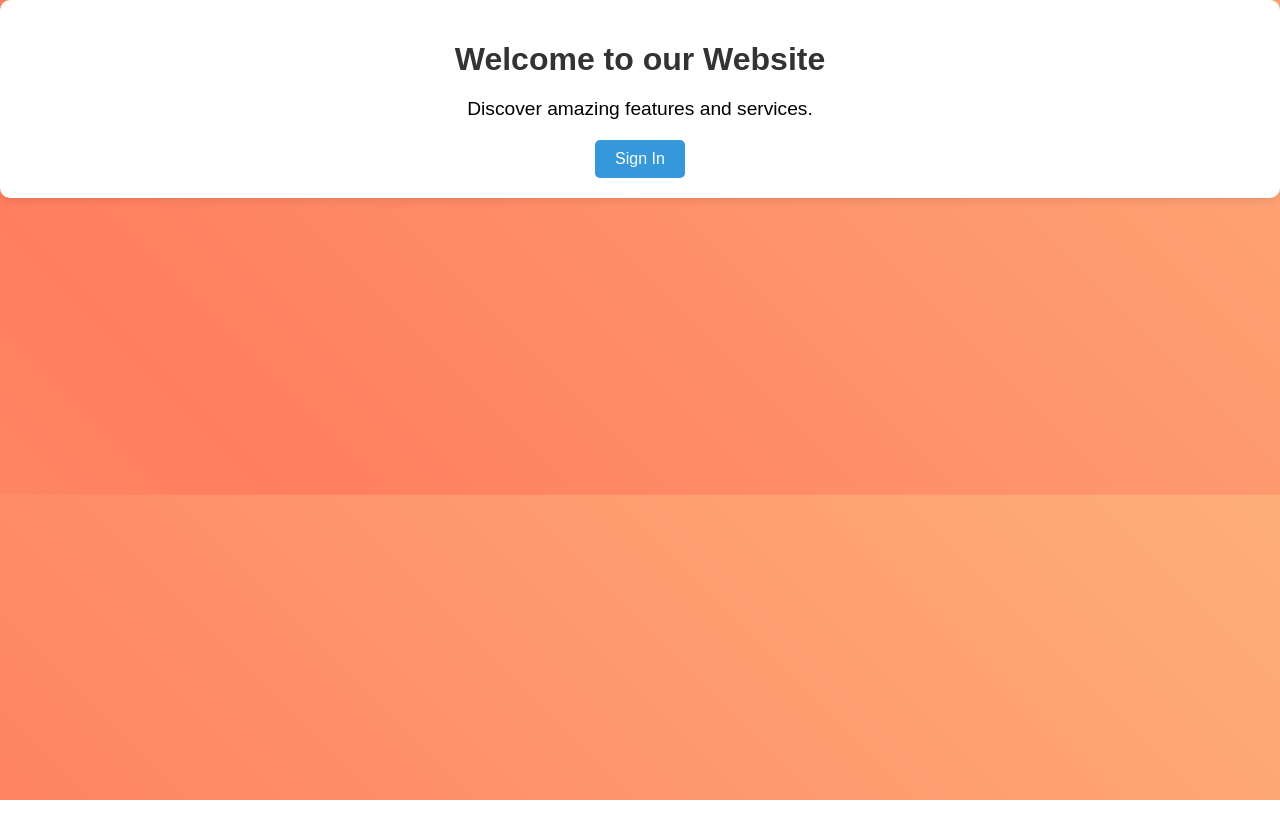
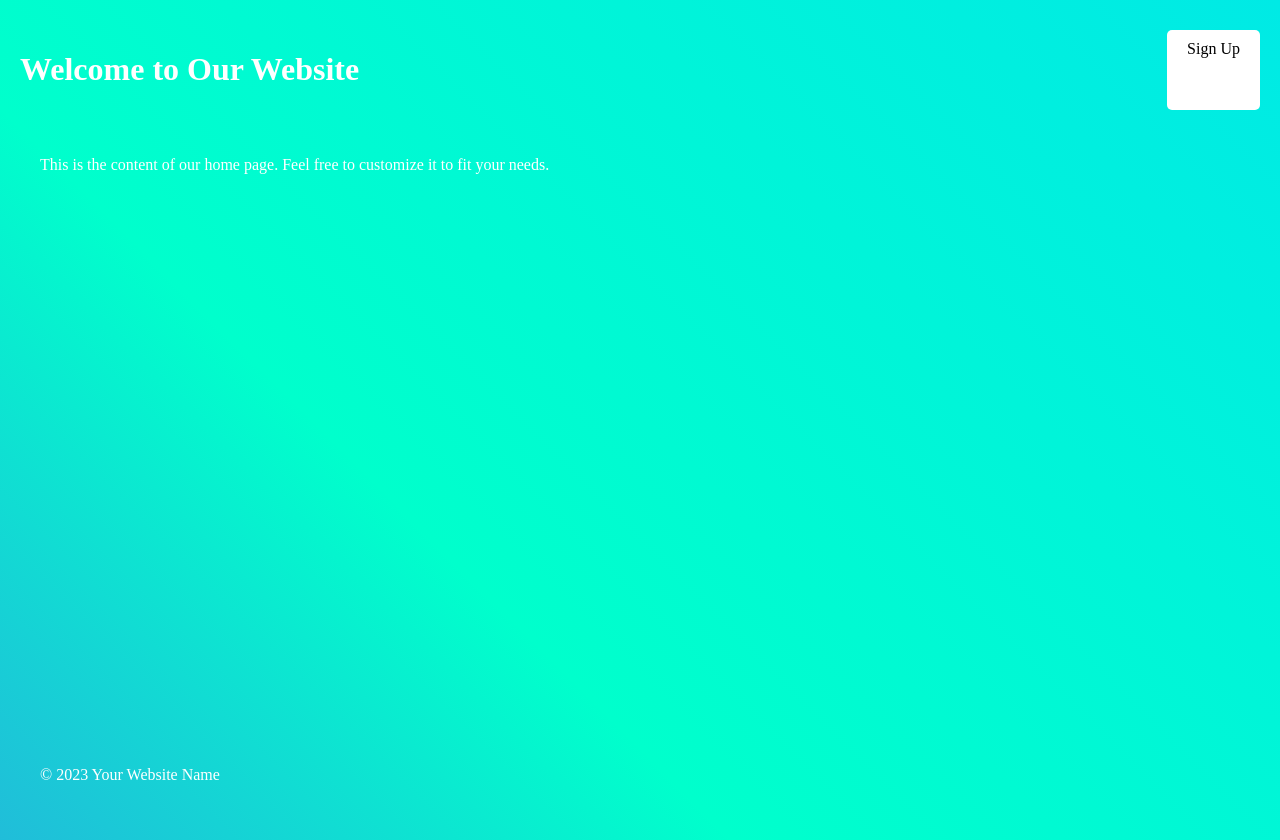
Before and after one commit to InsaneH4/picturebook-gen, a React (Vite) app in the folder frontend/: page / in a window 1280 px wide. Before the commit the page ends 800 px from the top, so only its background shows below. Built offline with nearby package versions, Linux system fonts and the light colour scheme.

Commit message:
Revert "better"
This reverts commit 340760140c6479506492e6cd84e841cc18a731c2.

```diff
--- a/frontend/src/pages/Home.css
+++ b/frontend/src/pages/Home.css
@@ -1,40 +1,60 @@
-.home {
+/* Home.css */
+
+/* Reset the margin on the body element */
+body {
+  margin: 0;
+}
+
+/* Define styles for the container of your home page */
+.home-page {
   display: flex;
+  flex-direction: column;
+  align-items: flex-start;
   justify-content: center;
-  align-items: center;
   height: 100vh;
+  padding: 20px; /* Added padding for spacing */
+  background: linear-gradient(45deg, #ff00b8, #7d00ff, #00ffcc, #00d4ff);
+  background-size: 400% 400%;
+  animation: gradientAnimation 15s ease infinite;
+  color: white;
+}
+
+@keyframes gradientAnimation {
+  0% {
+    background-position: 0% 50%;
+  }
+  50% {
+    background-position: 100% 50%;
+  }
+  100% {
+    background-position: 0% 50%;
+  }
+}
+
+header {
+  display: flex;
+  justify-content: space-between; /* Aligns the button to the right */
+  width: 100%;
+  padding: 10px 0;
+}
+
+main, footer {
+  text-align: center;
+  padding: 20px;
+}
+
+footer {
+  margin-top: auto;
+}
+
+.sign-up-button {
+  padding: 10px 20px;
+  background-color: #ffffff;
+  color: #000000;
+  text-decoration: none;
+  border-radius: 5px;
+}
+
+.sign-up-button:hover {
   background-color: #f0f0f0;
 }
-
-.content {
-  text-align: center;
-  padding: 20px;
-  background-color: #ffffff;
-  border-radius: 10px;
-  box-shadow: 0 2px 10px rgba(0, 0, 0, 0.1);
-}
-
-h1 {
-  font-size: 2em;
-  margin-bottom: 10px;
-}
-
-p {
-  font-size: 1.2em;
-  margin-bottom: 20px;
-}
-
-.sign-in-button {
-  padding: 10px 20px;
-  font-size: 1em;
-  border: none;
-  border-radius: 5px;
-  background-color: #3498db;
-  color: #ffffff;
-  cursor: pointer;
-  transition: background-color 0.3s ease;
-}
-
-.sign-in-button:hover {
-  background-color: #2980b9;
-}
--- a/frontend/src/pages/Home.tsx
+++ b/frontend/src/pages/Home.tsx
@@ -1,17 +1,28 @@
 // src/pages/Home.tsx
 import React from 'react';
-import './home.css';
+import { Link } from 'react-router-dom'; // Import Link from react-router-dom
+import './Home.css';
 
-const home: React.FC = () => {
+const HomePage: React.FC = () => {
   return (
-    <div className="homepage">
-      <div className="content">
-        <h1>Welcome to our Website</h1>
-        <p>Discover amazing features and services.</p>
-        <button className="sign-in-button">Sign In</button>
-      </div>
+    <div className="home-page">
+      <header>
+        <h1>Welcome to Our Website</h1>
+        <Link to="/Signup" className="sign-up-button">
+          Sign Up
+        </Link>
+      </header>
+      <main>
+        <p>
+          This is the content of our home page. Feel free to customize it to
+          fit your needs.
+        </p>
+      </main>
+      <footer>
+        <p>&copy; {new Date().getFullYear()} Your Website Name</p>
+      </footer>
     </div>
   );
 };
 
-export default home;
+export default HomePage;
--- a/frontend/src/pages/Signup.css
+++ /dev/null
@@ -1,74 +0,0 @@
-.signup-container {
-    position: relative;
-    height: 100vh;
-    display: flex;
-    justify-content: center;
-    align-items: center;
-    overflow: hidden;
-  }
-
-  .gradient-bg {
-    position: absolute;
-    top: 0;
-    left: 0;
-    width: 100%;
-    height: 100%;
-    background: linear-gradient(45deg, #ff7e5f, #feb47b, #ff7e5f, #feb47b);
-    background-size: 400% 400%;
-    animation: gradientAnimation 15s ease infinite;
-  }
-
-  @keyframes gradientAnimation {
-    0% {
-      background-position: 0% 50%;
-    }
-    50% {
-      background-position: 100% 50%;
-    }
-    100% {
-      background-position: 0% 50%;
-    }
-  }
-
-  .signup-content {
-    z-index: 1;
-    background: rgba(255, 255, 255, 0.8);
-    padding: 20px;
-    border-radius: 10px;
-    box-shadow: 0 0 10px rgba(0, 0, 0, 0.1);
-    text-align: center;
-  }
-
-  .signup-content h2 {
-    margin-bottom: 20px;
-  }
-
-  .form-group {
-    margin-bottom: 10px;
-  }
-
-  .form-group label {
-    display: block;
-    margin-bottom: 10px;
-    font-weight: bold;
-  }
-
-  .form-group input {
-    width: 80%;
-    padding: 8px;
-    border: 1px solid #ccc;
-    border-radius: 10px;
-  }
-
-  button {
-    padding: 10px 20px;
-    background-color: #007BFF;
-    color: white;
-    border: none;
-    border-radius: 5px;
-    cursor: pointer;
-  }
-
-  button:hover {
-    background-color: #0056b3;
-  }
--- a/frontend/src/pages/Signup.tsx
+++ b/frontend/src/pages/Signup.tsx
@@ -1,31 +1,13 @@
 // src/pages/Signup.jsx
 import React from 'react';
-import './Signup.css'; // Import the CSS file for styling
 
-const Signup = () => {
+function Signup() {
   return (
-    <div className="signup-container">
-      <div className="gradient-bg"></div>
-      <div className="signup-content">
-        <h2>Create an Account</h2>
-        <form>
-          <div className="form-group">
-            <label htmlFor="username">Username</label>
-            <input type="text" id="username" />
-          </div>
-          <div className="form-group">
-            <label htmlFor="email">Email</label>
-            <input type="email" id="email" />
-          </div>
-          <div className="form-group">
-            <label htmlFor="password">Password</label>
-            <input type="password" id="password" />
-          </div>
-          <button type="submit">Sign Up</button>
-        </form>
-      </div>
+    <div>
+      <h1>Sign Up</h1>
+      <p>Sign up for our service here.</p>
     </div>
   );
-};
+}
 
 export default Signup;
--- a/frontend/src/pages/mainhub.css
+++ /dev/null
@@ -1,77 +0,0 @@
-body {
-    font-family: Arial, sans-serif;
-    margin: 0;
-    padding: 0;
-    background: linear-gradient(45deg, #ff7e5f, #feb47b, #ff7e5f, #feb47b);
-    background-size: 400% 400%;
-    animation: gradientAnimation 15s ease infinite;
-  }
-
-  @keyframes gradientAnimation {
-    0% {
-      background-position: 0% 50%;
-    }
-    50% {
-      background-position: 100% 50%;
-    }
-    100% {
-      background-position: 0% 50%;
-    }
-  }
-
-  .container {
-    padding: 20px;
-    margin: 20px;
-    border-radius: 10px;
-    background: rgba(255, 255, 255, 0.8);
-    box-shadow: 0 0 10px rgba(0, 0, 0, 0.1);
-  }
-
-  h1 {
-    color: #333;
-  }
-
-  button {
-    padding: 10px 20px;
-    background-color: #007BFF;
-    color: white;
-    border: none;
-    border-radius: 5px;
-    cursor: pointer;
-  }
-
-  button:hover {
-    background-color: #0056b3;
-  }
-
-  .score {
-    font-size: 24px;
-    font-weight: bold;
-    margin-bottom: 20px;
-  }
-
-  .goals {
-    margin-top: 20px;
-  }
-
-  .goals h2 {
-    font-size: 24px;
-    margin-bottom: 10px;
-  }
-
-  .goals ul {
-    list-style: none;
-    padding: 0;
-  }
-
-  .goals li {
-    margin-bottom: 10px;
-  }
-
-  .goals li::before {
-    content: "•";
-    display: inline-block;
-    margin-right: 10px;
-    font-size: 24px;
-    color: #007BFF;
-  }
--- a/frontend/src/pages/mainhub.tsx
+++ b/frontend/src/pages/mainhub.tsx
@@ -1,67 +1,13 @@
 // src/pages/MainHub.jsx
-// after login
-import React, { useState, useEffect } from 'react';
-import './mainhub.css';
+import React from 'react';
 
-
-const MainHub = () => {
-  const [isChildMode, setIsChildMode] = useState(false);
-  const [score, setScore] = useState(0);
-  const [tasks, setTasks] = useState([
-    { id: 1, description: 'Complete homework', completed: false },
-    { id: 2, description: 'Read a book', completed: true },
-    // Add more tasks as needed
-  ]);
-
-  // Load user data and update the score
-  useEffect(() => {
-    // Fetch user data from storage or an API (replace with actual data retrieval)
-    const userData = {
-      score: 100, // Example score
-      tasks: [
-        { id: 1, description: 'Learn a new skill', completed: false },
-        { id: 2, description: 'Exercise for 30 minutes', completed: true },
-        // Add more tasks as needed
-      ],
-    };
-
-    // Update the score and tasks based on user data
-    setScore(userData.score);
-    setTasks(userData.tasks);
-  }, []);
-
-  const toggleChildMode = () => {
-    setIsChildMode((prevMode) => !prevMode);
-  };
-
+function MainHub() {
   return (
     <div>
       <h1>Main Hub</h1>
-      <button onClick={toggleChildMode}>
-        {isChildMode ? 'Switch to Adult Mode' : 'Switch to Child Mode'}
-      </button>
-
-      <div className="task-bar">
-        <h2>Task Bar</h2>
-        {/* Add your task bar content here */}
-      </div>
-
-      <div className="score-counter">
-        <h2>Score: {score}</h2>
-      </div>
-
-      <div className="task-list">
-        <h2>Task List</h2>
-        <ul>
-          {tasks.map((task) => (
-            <li key={task.id} style={{ textDecoration: task.completed ? 'line-through' : 'none' }}>
-              {task.description}
-            </li>
-          ))}
-        </ul>
-      </div>
+      <p>This is the main hub of your app.</p>
     </div>
   );
-};
+}
 
 export default MainHub;
```
Also changed, not shown: 1 other file (tests, documents, lock files or other folders).
